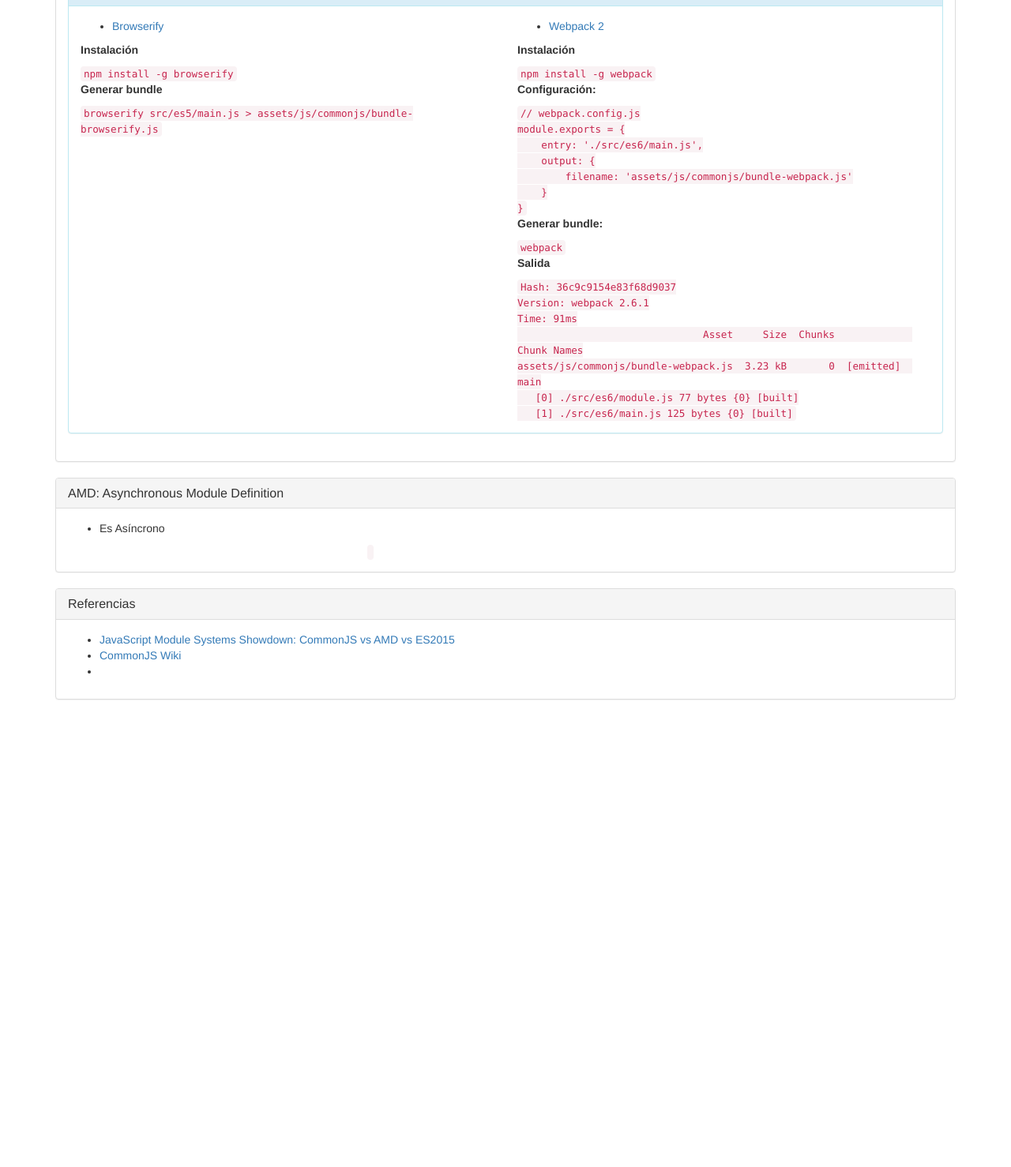
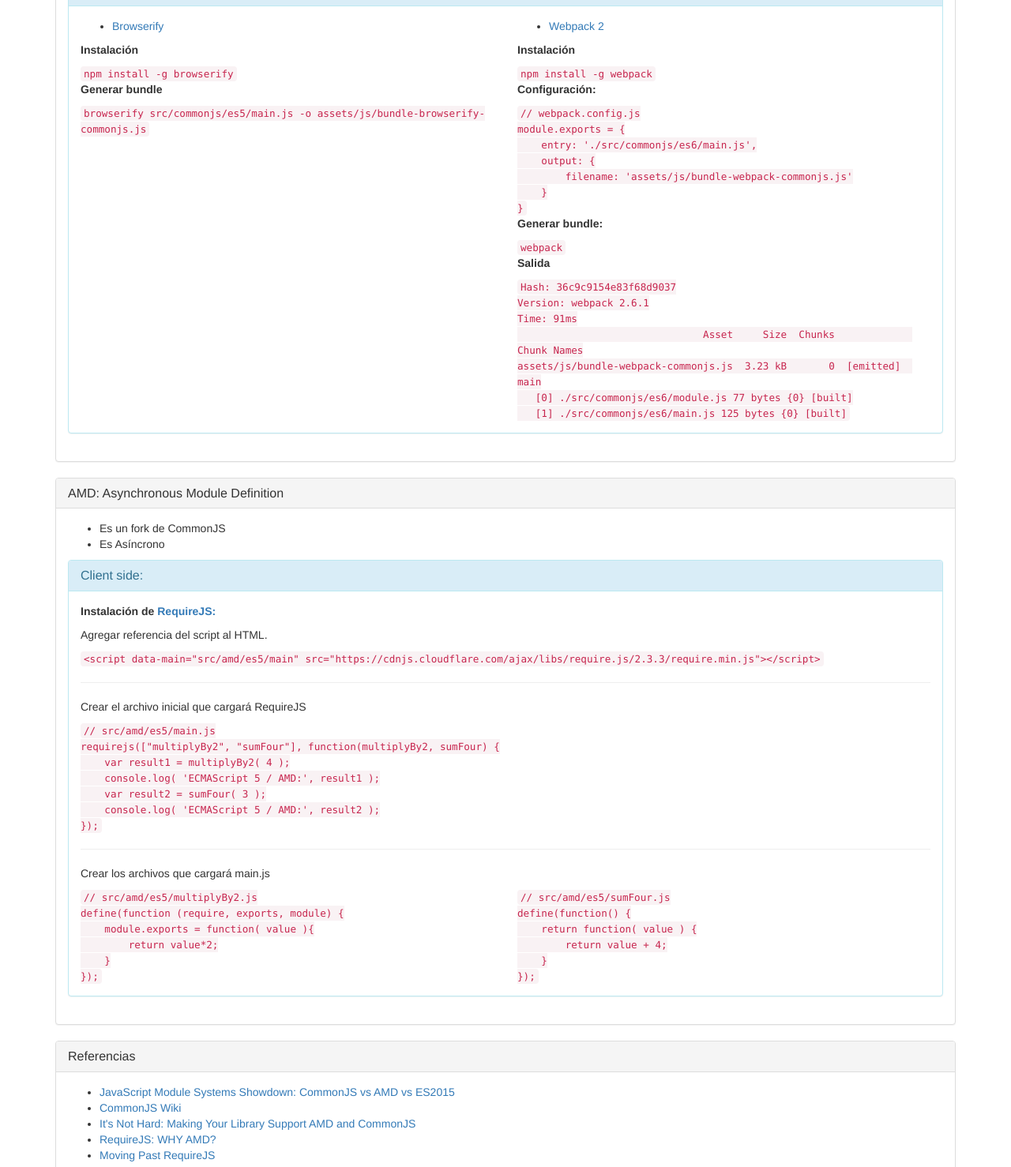
Before and after one commit to lenin-anzen/javascript-module-systems, a plain HTML site: page docs/index.html in a window 1280 px wide. Shown: the part 1322-2800 px from the top of the page at 79% size. Before the commit the page ends 2228 px from the top, so only its background shows below. Drawn offline with nearby package versions, Linux system fonts and the light colour scheme.

Commit message:
RequireJS example

```diff
--- a/docs/assets/js/commonjs/bundle-browserify.js
+++ b/docs/assets/js/bundle-browserify-commonjs.js
@@ -1,12 +1,12 @@
 (function e(t,n,r){function s(o,u){if(!n[o]){if(!t[o]){var a=typeof require=="function"&&require;if(!u&&a)return a(o,!0);if(i)return i(o,!0);var f=new Error("Cannot find module '"+o+"'");throw f.code="MODULE_NOT_FOUND",f}var l=n[o]={exports:{}};t[o][0].call(l.exports,function(e){var n=t[o][1][e];return s(n?n:e)},l,l.exports,e,t,n,r)}return n[o].exports}var i=typeof require=="function"&&require;for(var o=0;o<r.length;o++)s(r[o]);return s})({1:[function(require,module,exports){
-// src/es5/module.js
+// src/commonjs/es5/main.js
 var multiplyBy2 = require('./module');
 
 var result = multiplyBy2( 4 );
-console.log( 'Browserify:', result );
+console.log( 'ECMAScript 5 / CommonJS:', result );
 
 },{"./module":2}],2:[function(require,module,exports){
-// src/es5/module.js
+// src/commonjs/es5/module.js
 module.exports = function( value ){
     return value*2;
 }
--- a/docs/assets/js/commonjs/bundle-webpack.js
+++ b/docs/assets/js/bundle-webpack-commonjs.js
@@ -71,7 +71,7 @@
 /***/ (function(module, __webpack_exports__, __webpack_require__) {
 
 "use strict";
-// es6/module.js
+// src/commonjs/es6/module.js
 /* harmony default export */ __webpack_exports__["a"] = (function( value ){
     return value*2;
 });
@@ -84,11 +84,11 @@
 "use strict";
 Object.defineProperty(__webpack_exports__, "__esModule", { value: true });
 /* harmony import */ var __WEBPACK_IMPORTED_MODULE_0__module__ = __webpack_require__(0);
-// es6/main.js
+// src/commonjs/es6/main.js
 
 
 const result = __webpack_require__.i(__WEBPACK_IMPORTED_MODULE_0__module__["a" /* default */])( 4 );
-console.log( 'Webpack:', result );
+console.log( 'ECMAScript 6 / CommonJS:', result );
 
 
 /***/ })
--- a/docs/index.html
+++ b/docs/index.html
@@ -21,7 +21,7 @@
             <div class="jumbotron">
                 <h1>Javascript - ECMAScript 5</h1>
                 <h3>Javascript Module Systems</h3>
-                <p></p>
+                <p>Especificaciones para encapsular piezas de código exportables como módulos en Javascript</p>
                 <ul>
                     <li><a href="#commonjs">CommonJS</a></li>
                     <li><a href="#amd">AMD: Asynchronous Module Definition</a></li>
@@ -44,29 +44,29 @@
                     <div class="row">
                         <div class="col md-6 col-sm-6">
                             <h3>ECMAScript 5</h3>
-                            <code>// es5/module.js
+                            <code>// src/commonjs/es5/module.js
 module.exports = function( value ){
     return value*2;
 }</code>
                             <hr>
-                            <code>// es5/main.js
+                            <code>// src/commonjs/es5/main.js
 var multiplyBy2 = require('./module');
 
 var result = multiplyBy2( 4 );
-console.log(result);</code>
+console.log('ECMAScript 5 / CommonJS:', result);</code>
                         </div>
                         <div class="col md-6 col-sm-6">
                             <h3>ECMAScript 6</h3>
-                            <code>// es6/module.js
+                            <code>// src/commonjs/es6/module.js
 export default function( value ){
     return value*2;
 }</code>
                             <hr>
-                            <code>// es6/main.js
+                            <code>// src/commonjs/es6/main.js
 import multiplyBy2 from './module';
 
 const result = multiplyBy2( 4 );
-console.log( result );</code>
+console.log('ECMAScript 6 / CommonJS:', result);</code>
                         </div>
                     </div>
                     <hr>
@@ -83,15 +83,15 @@
                                 </div>
                             </div>
                             <div class="row">
-                                <div class="col md-6 col-sm-6">
+                                <div class="col md-4 col-sm-4">
                                     <p><b>Ejecutar código:</b></p>
-                                    <code>node src/es5/main.js</code>
+                                    <code>node src/commonjs/es5/main.js</code>
                                     <p><b>Salida:</b></p>
                                     <code>ECMAScript 5: 8</code>
                                 </div>
-                                <div class="col md-4 col-sm-4">
+                                <div class="col md-8 col-sm-8">
                                     <p><b>Ejecutar código:</b></p>
-                                    <code>node src/es6/main.js</code>
+                                    <code>node src/commonjs/es6/main.js</code>
                                     <p><b>Salida:</b></p>
                                     <code>src\es6\main.js:2
 import multiplyBy2 from './module';
@@ -124,7 +124,7 @@
                                     <p><b>Instalación</b></p>
                                     <code>npm install -g browserify</code>
                                     <p><b>Generar bundle</b></p>
-                                    <code>browserify src/es5/main.js > assets/js/commonjs/bundle-browserify.js</code>
+                                    <code>browserify src/commonjs/es5/main.js -o assets/js/bundle-browserify-commonjs.js</code>
                                 </div>
                                 <div class="col md-6 col-sm-6">
                                     <ul>
@@ -135,9 +135,9 @@
                                     <p><b>Configuración:</b></p>
                                     <code>// webpack.config.js
 module.exports = {
-    entry: './src/es6/main.js',
+    entry: './src/commonjs/es6/main.js',
     output: {
-        filename: 'assets/js/commonjs/bundle-webpack.js'
+        filename: 'assets/js/bundle-webpack-commonjs.js'
     }
 }</code>
                                     <p><b>Generar bundle:</b></p>
@@ -147,9 +147,9 @@
 Version: webpack 2.6.1
 Time: 91ms
                                Asset     Size  Chunks             Chunk Names
-assets/js/commonjs/bundle-webpack.js  3.23 kB       0  [emitted]  main
-   [0] ./src/es6/module.js 77 bytes {0} [built]
-   [1] ./src/es6/main.js 125 bytes {0} [built]</code>
+assets/js/bundle-webpack-commonjs.js  3.23 kB       0  [emitted]  main
+   [0] ./src/commonjs/es6/module.js 77 bytes {0} [built]
+   [1] ./src/commonjs/es6/main.js 125 bytes {0} [built]</code>
                                 </div>
                             </div>
                         </div>
@@ -164,15 +164,58 @@
                     <div class="row">
                         <div class="col md-12 col-sm-12">
                             <ul>
+                                <li>Es un fork de CommonJS</li>
                                 <li>Es Asíncrono</li>
                             </ul>
                         </div>
                     </div>
-                    <div class="row">
-                        <div class="col md-4 col-sm-4">
+                    <div class="panel panel-info">
+                        <div class="panel-heading">
+                            <h3 class="panel-title">Client side:</h3>
                         </div>
-                        <div class="col md-8 col-sm-8">
-                            <code></code>
+                        <div class="panel-body">
+                            <div class="row">
+                                <div class="col md-12 col-sm-12">
+                                    <p><b>Instalación de <a href="http://requirejs.org/" title="RequireJS" target="_blank">RequireJS:</a></b></p>
+                                    <p>Agregar referencia del script al HTML.</p>
+                                    <code>&lt;script data-main=&quot;src/amd/es5/main&quot; src=&quot;https://cdnjs.cloudflare.com/ajax/libs/require.js/2.3.3/require.min.js&quot;&gt;&lt;/script&gt;</code>
+                                    <hr>
+                                </div>
+                            </div>
+                            <div class="row">
+                                <div class="col md-12 col-sm-12">
+                                    <p>Crear el archivo inicial que cargará RequireJS</p>
+                                    <code>// src/amd/es5/main.js
+requirejs(["multiplyBy2", "sumFour"], function(multiplyBy2, sumFour) {
+    var result1 = multiplyBy2( 4 );
+    console.log( 'ECMAScript 5 / AMD:', result1 );
+    var result2 = sumFour( 3 );
+    console.log( 'ECMAScript 5 / AMD:', result2 );
+});</code>
+                                    <hr>
+                                </div>
+                            </div>
+                            <div class="row">
+                                <div class="col md-12 col-sm-12">
+                                    <p>Crear los archivos que cargará main.js</p>
+                                </div>
+                                <div class="col md-6 col-sm-6">
+                                    <code>// src/amd/es5/multiplyBy2.js
+define(function (require, exports, module) {
+    module.exports = function( value ){
+        return value*2;
+    }
+});</code>
+                                </div>
+                                <div class="col md-6 col-sm-6">
+                                    <code>// src/amd/es5/sumFour.js
+define(function() {
+    return function( value ) {
+        return value + 4;
+    }
+});</code>
+                                </div>
+                            </div>
                         </div>
                     </div>
                 </div>
@@ -187,15 +230,19 @@
                             <ul>
                                 <li><a href="https://auth0.com/blog/javascript-module-systems-showdown/" title="JavaScript Module Systems Showdown: CommonJS vs AMD vs ES2015" target="_blank">JavaScript Module Systems Showdown: CommonJS vs AMD vs ES2015</a></li>
                                 <li><a href="http://wiki.commonjs.org/wiki/CommonJS" title="CommonJS Wiki" target="_blank">CommonJS Wiki</a></li>
-                                <li><a href="" title="" target="_blank"></a></li>
+                                <li><a href="http://ifandelse.com/its-not-hard-making-your-library-support-amd-and-commonjs/" title="It's Not Hard: Making Your Library Support AMD and CommonJS" target="_blank">It's Not Hard: Making Your Library Support AMD and CommonJS</a></li>
+                                <li><a href="http://requirejs.org/docs/whyamd.html" title="RequireJS: WHY AMD?" target="_blank">RequireJS: WHY AMD?</a></li>
+                                <li><a href="https://benmccormick.org/2015/05/28/moving-past-requirejs/" title="Moving Past RequireJS" target="_blank">Moving Past RequireJS</a></li>
                             </ul>
                         </div>
                     </div>
                 </div>
             </div>
         </div>
-
-        <script src="assets/js/commonjs/bundle-webpack.js"></script>
-        <script src="assets/js/commonjs/bundle-browserify.js"></script>
+        <!-- Bundled scripts -->
+        <script src="assets/js/bundle-webpack-commonjs.js"></script>
+        <script src="assets/js/bundle-browserify-commonjs.js"></script>
+        <!-- Require.js -->
+        <script data-main="src/amd/es5/main" src="https://cdnjs.cloudflare.com/ajax/libs/require.js/2.3.3/require.min.js"></script>
     </body>
 </html>
--- /dev/null
+++ b/docs/src/amd/es5/multiplyBy2.js
@@ -0,0 +1,6 @@
+// src/amd/es5/multiplyBy2.js
+define(function (require, exports, module) {
+    module.exports = function( value ){
+        return value*2;
+    }
+});
--- /dev/null
+++ b/docs/src/amd/es5/sumFour.js
@@ -0,0 +1,6 @@
+// src/amd/es5/sumFour.js
+define(function() {
+    return function( value ) {
+        return value + 4;
+    }
+});
--- /dev/null
+++ b/docs/src/commonjs/es5/main.js
@@ -0,0 +1,5 @@
+// src/commonjs/es5/main.js
+var multiplyBy2 = require('./module');
+
+var result = multiplyBy2( 4 );
+console.log( 'ECMAScript 5 / CommonJS:', result );
--- a/docs/src/es5/module.js
+++ b/docs/src/commonjs/es5/module.js
@@ -1,4 +1,4 @@
-// src/es5/module.js
+// src/commonjs/es5/module.js
 module.exports = function( value ){
     return value*2;
 }
--- /dev/null
+++ b/docs/src/commonjs/es6/main.js
@@ -0,0 +1,5 @@
+// src/commonjs/es6/main.js
+import multiplyBy2 from './module';
+
+const result = multiplyBy2( 4 );
+console.log( 'ECMAScript 6 / CommonJS:', result );
--- a/docs/src/es6/module.js
+++ b/docs/src/commonjs/es6/module.js
@@ -1,4 +1,4 @@
-// src/es6/module.js
+// src/commonjs/es6/module.js
 export default function( value ){
     return value*2;
 }
--- a/docs/src/es5/main.js
+++ /dev/null
@@ -1,5 +0,0 @@
-// src/es5/module.js
-var multiplyBy2 = require('./module');
-
-var result = multiplyBy2( 4 );
-console.log( 'ECMAScript 5:', result );
--- a/docs/src/es6/main.js
+++ /dev/null
@@ -1,5 +0,0 @@
-// src/es6/main.js
-import multiplyBy2 from './module';
-
-const result = multiplyBy2( 4 );
-console.log( 'Webpack:', result );
--- a/docs/webpack.config.js
+++ b/docs/webpack.config.js
@@ -1,7 +1,7 @@
 // webpack.config.js
 module.exports = {
-    entry: './src/es6/main.js',
+    entry: './src/commonjs/es6/main.js',
     output: {
-        filename: 'assets/js/commonjs/bundle-webpack.js'
+        filename: 'assets/js/bundle-webpack-commonjs.js'
     }
 }
```
Also changed, not shown: docs/src/amd/es5/main.js (added, +7 -0 lines).
